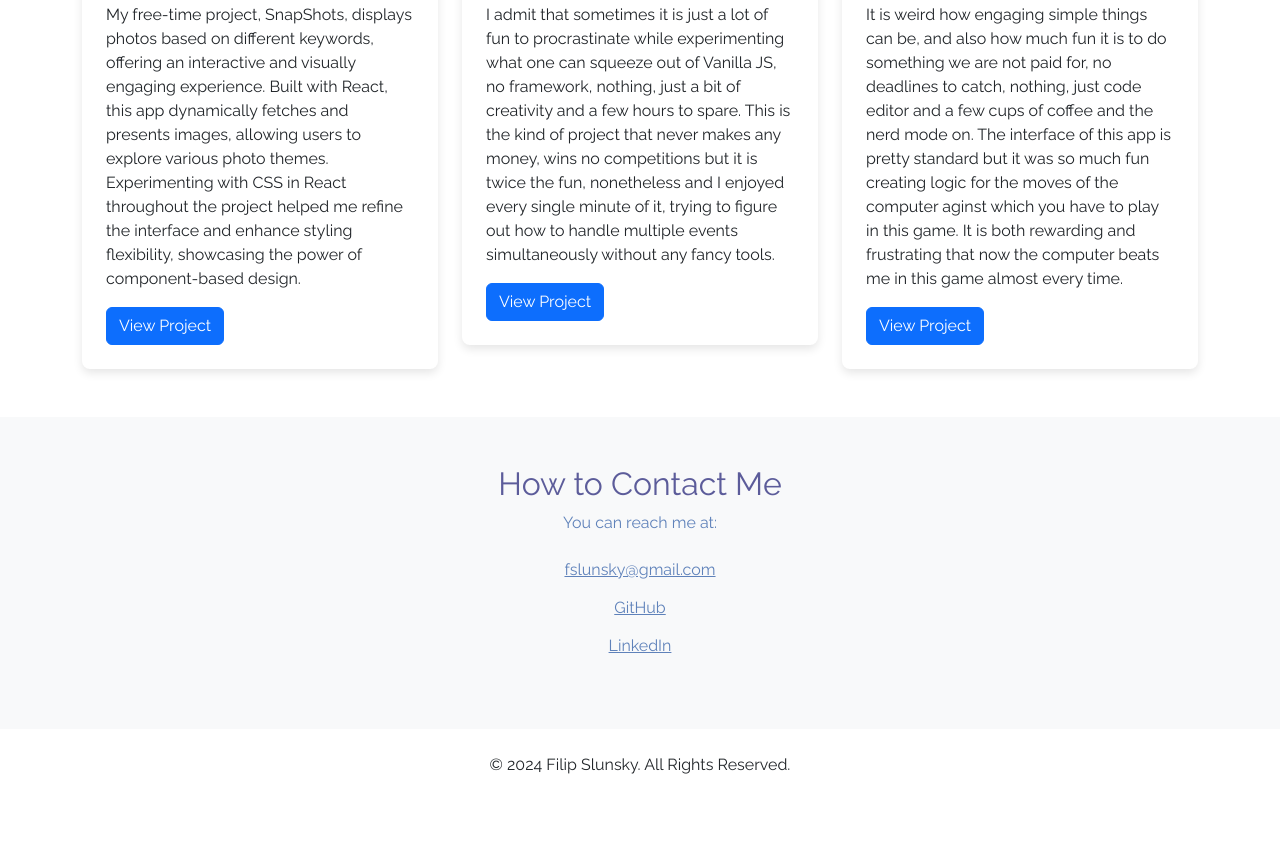
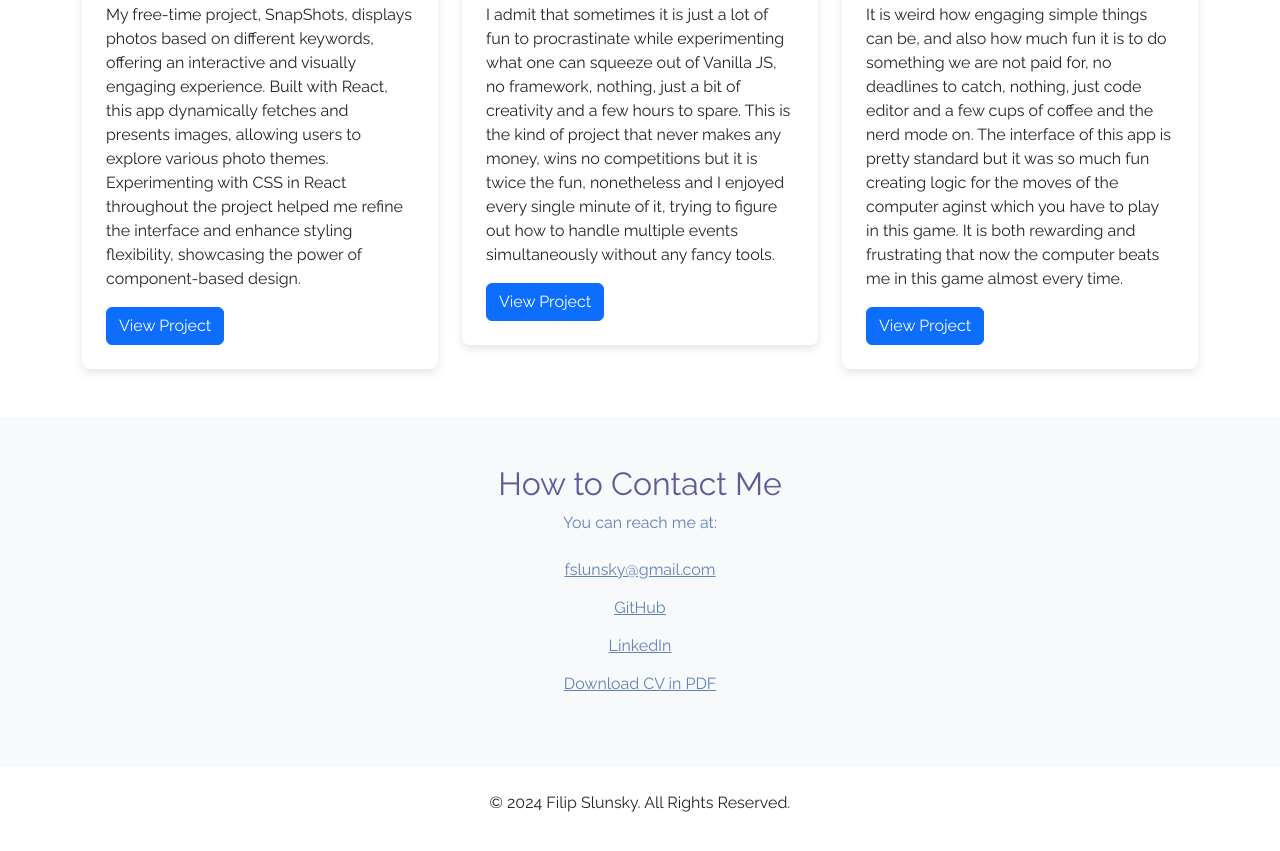
Before and after one commit to filipslunsky/PortfolioProject, a plain HTML site: page index.html in a window 1280 px wide. Shown: the part 2144-2995 px from the top of the page. Before the commit the page ends 2961 px from the top, so only its background shows below. Drawn offline with nearby package versions, Linux system fonts and the light colour scheme.

Commit message:
download CV feature added to the footer

```diff
--- a/index.html
+++ b/index.html
@@ -165,6 +165,7 @@
                 <li><a href="mailto:fslunsky@gmail.com" class="btn btn-link">fslunsky@gmail.com</a></li>
                 <li><a href="https://github.com/filipslunsky" class="btn btn-link" target="_blank">GitHub</a></li>
                 <li><a href="https://www.linkedin.com/in/filipslunsky/" class="btn btn-link" target="_blank">LinkedIn</a></li>
+                <li><a href="assets/CV-Filip_Slunsky-2024.pdf" download="CV-Filip_Slunsky-2024.pdf" class="btn btn-link">Download CV in PDF</a></li>
             </ul>
         </div>
     </section>
```
